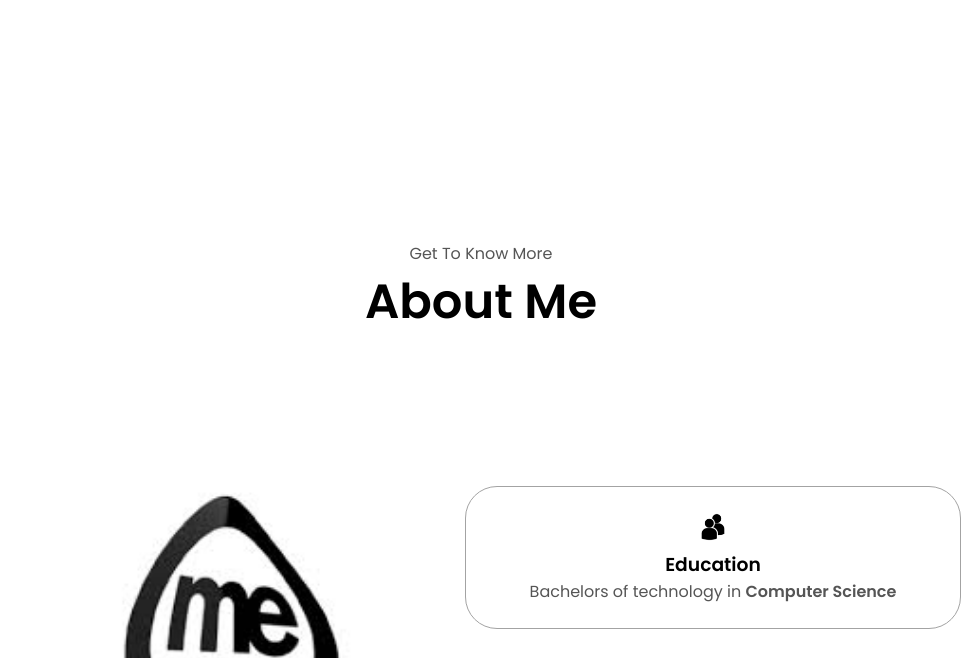
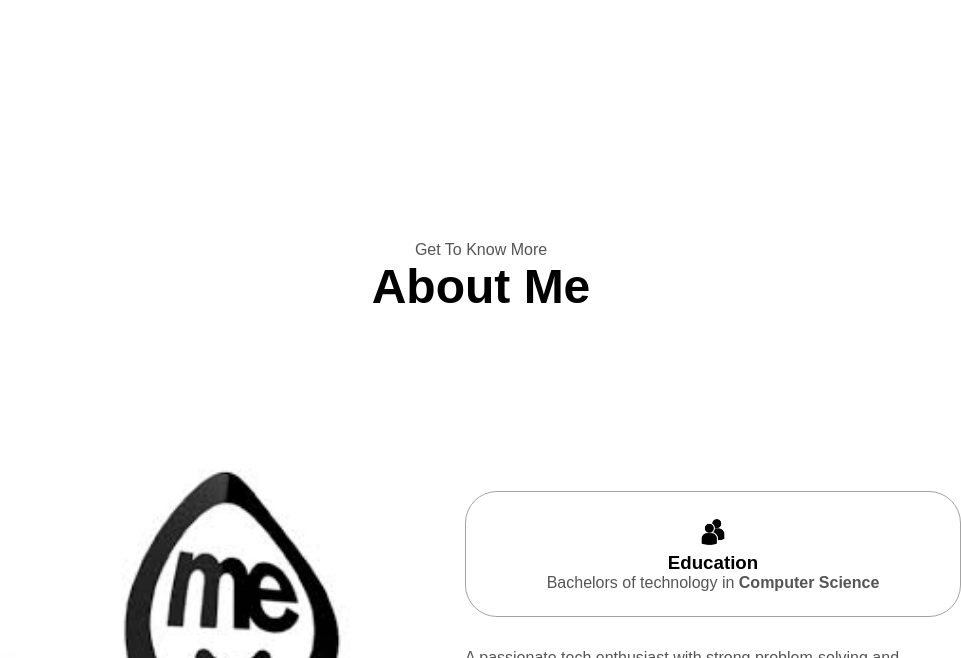
Before and after one commit to Adi70139/Protfolio, a plain HTML site: page index.html in a window 1280 px wide. Shown: the part 611-1269 px from the top of the page, without its empty margins (159-1120 px from the left). Drawn offline with Linux system fonts and the light colour scheme.

Commit message:
font change

```diff
--- a/style.css
+++ b/style.css
@@ -1,6 +1,6 @@
 
 
-@import url("https://fonts.googleapis.com/css2?family=Poppins:wght@300;400;500;600&display=swap");
+@import url("https://fonts.googleapis.com/css2?family=Raleway:wght@500&display=swap");
 
 * {
   margin: 0;
```
